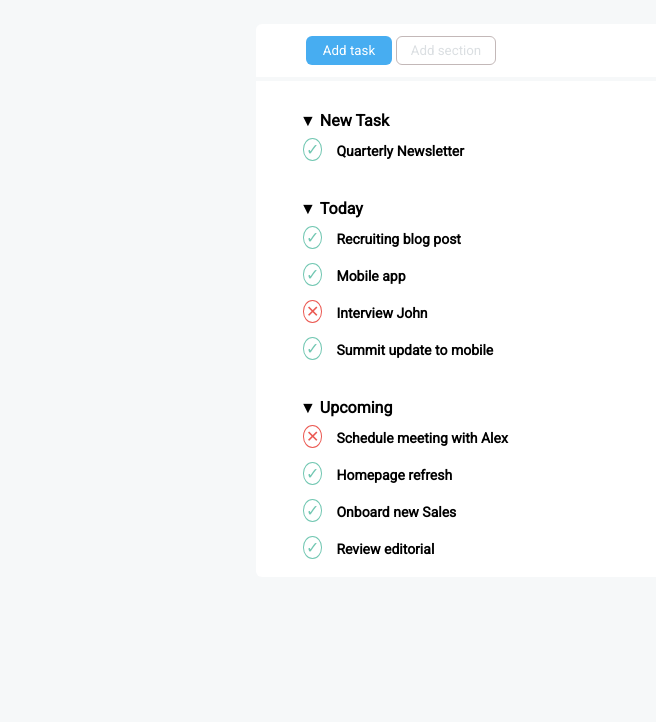
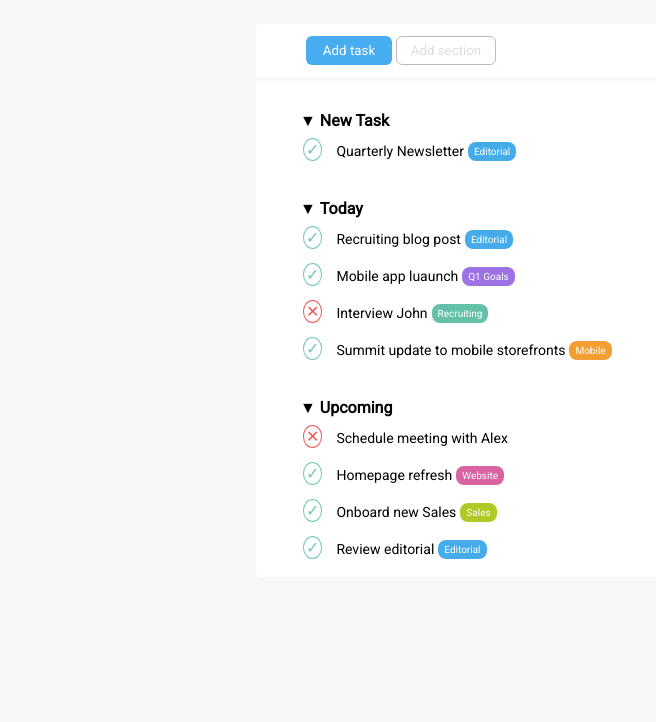
Before and after one commit to Francesco98Welcome/html-css-toboolist, a plain HTML site: page index.html in a window 1280 px wide. Shown: the part 78-800 px from the top of the page, without its empty margins (0-656 px from the left). Drawn offline with Linux system fonts and the light colour scheme.

Commit message:
fine progetto

```diff
--- a/css/style.css
+++ b/css/style.css
@@ -5,6 +5,7 @@
     box-sizing: border-box;
 }
 
+/* STRUTTURA GENERALE */
 body {
     background-color: #f6f8f9;
 }
@@ -24,7 +25,6 @@ span {
     vertical-align: middle;
     font-size: 42px;
     margin-left: 6px;
-    font-weight: bold;
 }
 
 .container {
@@ -76,6 +76,8 @@ li {
     list-style-type: none;
     margin-top: 18px;
 }
+
+/* BEFORE */
 .v::before {
     content: "\2713";
     color: #72c7b2;
@@ -83,7 +85,6 @@ li {
     border-radius: 50%;
     padding: 1px 2px;
 }
-
 .x:before {
     content: "\2715";
     color: #eb5952;
@@ -101,3 +102,60 @@ li {
     margin-left: 14px;
     font-size: 14px;
 }
+
+
+/* AFTER */
+.editorial::after {
+    content: 'Editorial';
+    color: white;
+    background-color: #45abe9;
+    padding: 4px 6px;
+    font-size: 10px;
+    border-radius: 8px;
+    margin-left: 4px;
+}
+.q1-goals::after {
+    content: 'Q1 Goals';
+    color: white;
+    background-color: #9c72e4;
+    padding: 4px 6px;
+    font-size: 10px;
+    border-radius: 8px;
+    margin-left: 4px;
+}
+.recruiting::after {
+    content: 'Recruiting';
+    color: white;
+    background-color: #64c0a9;
+    padding: 4px 6px;
+    font-size: 10px;
+    border-radius: 8px;
+    margin-left: 4px;
+}
+.mobile::after {
+    content: 'Mobile';
+    color: white;
+    background-color: #f29e33;
+    padding: 4px 6px;
+    font-size: 10px;
+    border-radius: 8px;
+    margin-left: 4px;
+}
+.website::after {
+    content: 'Website';
+    color: white;
+    background-color: #d863a0;
+    padding: 4px 6px;
+    font-size: 10px;
+    border-radius: 8px;
+    margin-left: 4px;
+}
+.sales::after {
+    content: 'Sales';
+    color: white;
+    background-color: #b0c926;
+    padding: 4px 6px;
+    font-size: 10px;
+    border-radius: 8px;
+    margin-left: 4px;
+}
--- a/index.html
+++ b/index.html
@@ -12,10 +12,12 @@
     <link href="https://fonts.googleapis.com/css2?family=Gothic+A1&family= Roboto: wght@300 &display=swap" rel="stylesheet">
 </head>
 <body>
+    <!-- HEADER PRINCIPALE -->
     <header id="first-header">
         <img src="../img/logo copia.png"><span>Toboo list</span>
     </header>
 
+    <!-- CONTENUTO PRINCIPALE -->
     <div class="container">
         <header id="header-container">
             <button class="btn-1">Add task</button>
@@ -26,17 +28,17 @@
             <section id="first-sec">
                 &#9660; <strong>New Task</strong>
                 <ul>
-                    <li class="v first-li"><span class="sp-li">Quarterly Newsletter</span></li>
+                    <li class="v first-li editorial"><span class="sp-li">Quarterly Newsletter</span></li>
                 </ul>
             </section>
 
             <section id="second-sec">
                 &#9660; <strong>Today</strong>
                 <ul>
-                    <li class="v first-li"><span class="sp-li">Recruiting blog post</span></li>
-                    <li class="v"><span class="sp-li">Mobile app</span></li>
-                    <li class="x"><span class="sp-li">Interview John</span></li>
-                    <li class="v"><span class="sp-li">Summit update to mobile</span></li>
+                    <li class="v first-li editorial"><span class="sp-li">Recruiting blog post</span></li>
+                    <li class="v q1-goals"><span class="sp-li">Mobile app luaunch</span></li>
+                    <li class="x recruiting"><span class="sp-li">Interview John</span></li>
+                    <li class="v mobile"><span class="sp-li">Summit update to mobile storefronts</span></li>
                 </ul>
             </section>
 
@@ -44,9 +46,9 @@
                 &#9660; <strong>Upcoming</strong>
                 <ul>
                     <li class="x first-li"><span class="sp-li">Schedule meeting with Alex</span></li>
-                    <li class="v"><span class="sp-li">Homepage refresh</span></li>
-                    <li class="v"><span class="sp-li">Onboard new Sales</span></li>
-                    <li class="v"><span class="sp-li">Review editorial</span></li>
+                    <li class="v website"><span class="sp-li">Homepage refresh</span></li>
+                    <li class="v sales"><span class="sp-li">Onboard new Sales</span></li>
+                    <li class="v editorial"><span class="sp-li">Review editorial</span></li>
                 </ul>
             </section>
         </main>
```
